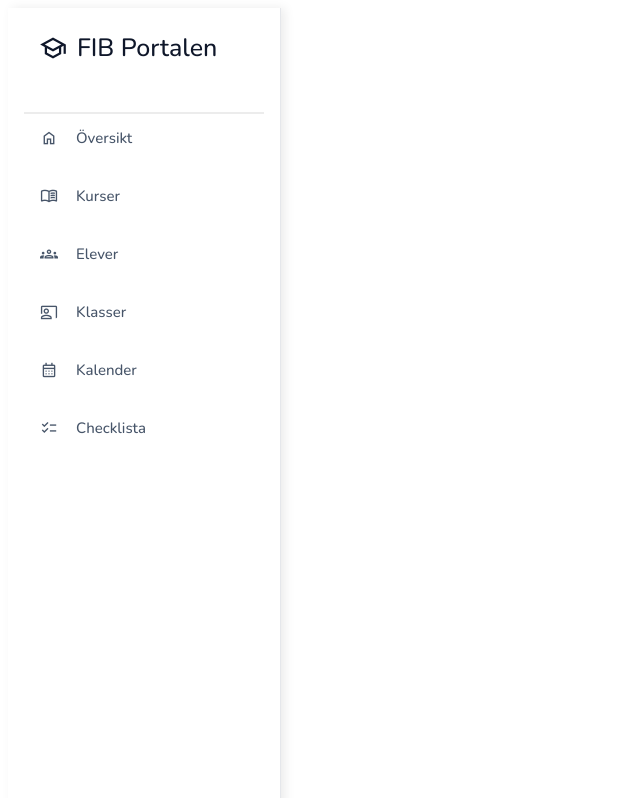
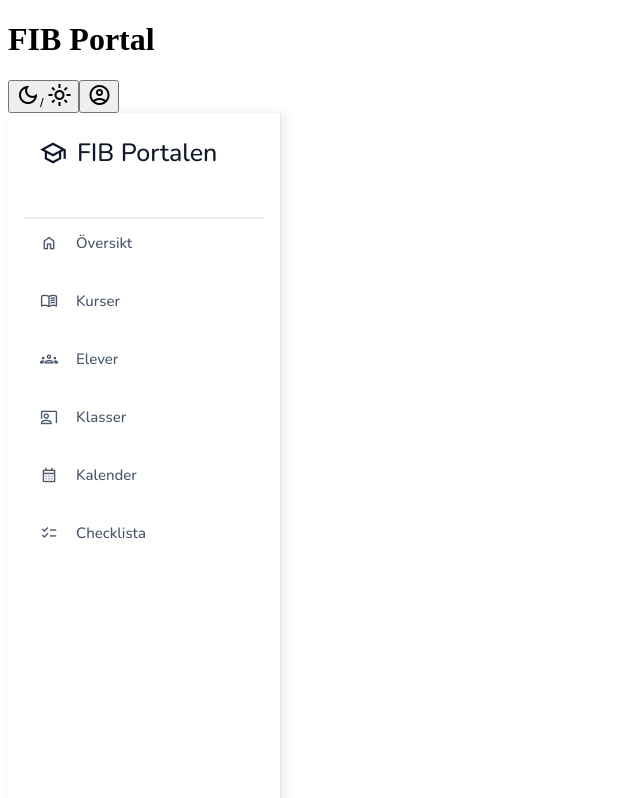
Before and after one commit to Brian-Bridgeman/Eduworkspace, an Angular app in the folder Client/: page / in a window 1280 px wide. Shown: the top 798 px of the page, without its empty margins (0-640 px from the left). Built offline with nearby package versions, Linux system fonts and the light colour scheme.

Commit message:
Import header

```diff
--- a/Client/src/app/app.html
+++ b/Client/src/app/app.html
@@ -1,3 +1,4 @@
+<app-header></app-header>
 <main>
     <app-sidebar></app-sidebar>
 
--- a/Client/src/app/app.ts
+++ b/Client/src/app/app.ts
@@ -1,10 +1,11 @@
 import { Component, signal } from '@angular/core';
 import { RouterOutlet } from '@angular/router';
 import { Sidebar } from './components/sidebar/sidebar';
+import { Header } from './components/header/header';
 
 @Component({
   selector: 'app-root',
-  imports: [RouterOutlet, Sidebar],
+  imports: [RouterOutlet, Sidebar, Header],
   templateUrl: './app.html',
   styleUrl: './app.css'
 })
```
